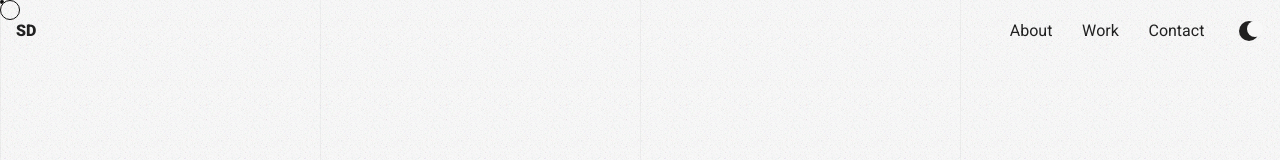
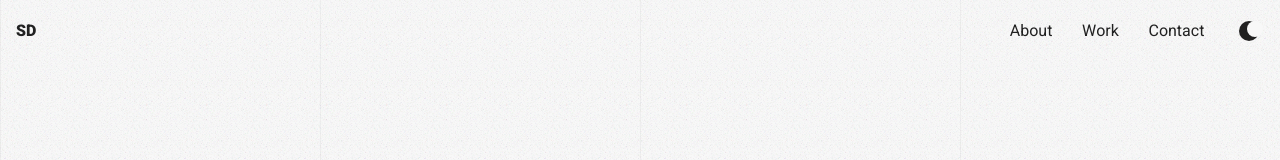
Before and after one commit to sachind3/finalportfolio, a Next.js app: page / in a window 1280 px wide. Shown: the top 160 px of the page. Built offline with nearby package versions, Linux system fonts and the light colour scheme.

Commit message:
work done

```diff
--- a/components/AppLayout.js
+++ b/components/AppLayout.js
@@ -90,6 +90,7 @@ const AppLayout = ({ children }) => {
         y: e.clientY - 4 / 2,
         duration: 0.2,
         ease: "power3.out",
+        opacity: 1,
       });
       gsap.to(cursorRefInner.current, {
         x: e.clientX - 20 / 2,
@@ -97,6 +98,7 @@ const AppLayout = ({ children }) => {
         duration: 0.3,
         ease: "power3.out",
         delay: 0.04,
+        opacity: 1,
       });
     };
 
@@ -127,11 +129,11 @@ const AppLayout = ({ children }) => {
           </div>
         </div>
         <div
-          className="cursor w-1 h-1 bg-[var(--dark-foreground)] rounded-full fixed mix-blend-exclusion"
+          className="cursor w-1 h-1 bg-[var(--dark-foreground)] rounded-full fixed mix-blend-exclusion opacity-0"
           ref={cursorRef}
         ></div>
         <div
-          className="cursor w-5 h-5 border border-[var(--dark-foreground)] rounded-full fixed mix-blend-exclusion"
+          className="cursor w-5 h-5 border border-[var(--dark-foreground)] rounded-full fixed mix-blend-exclusion opacity-0"
           ref={cursorRefInner}
         ></div>
         <div data-scroll-container ref={scrollRef}>
```
